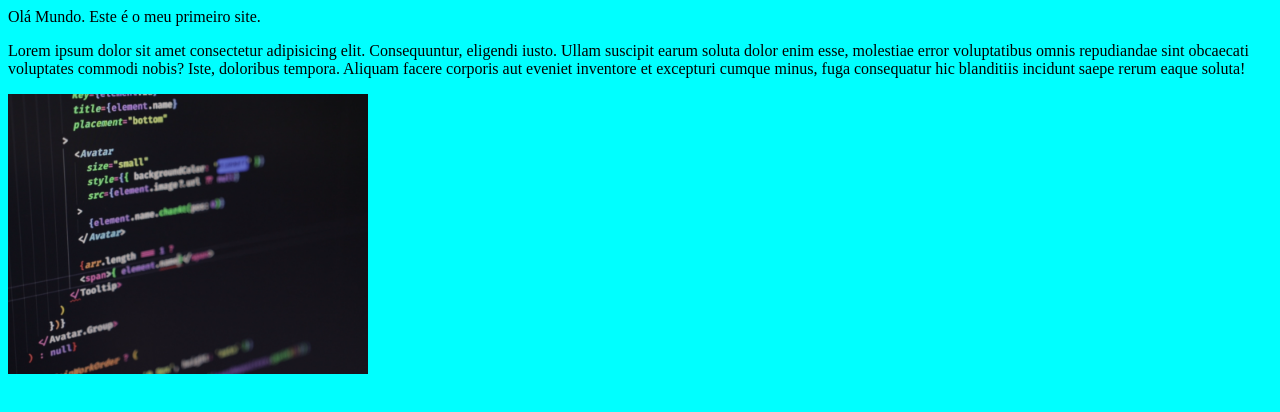
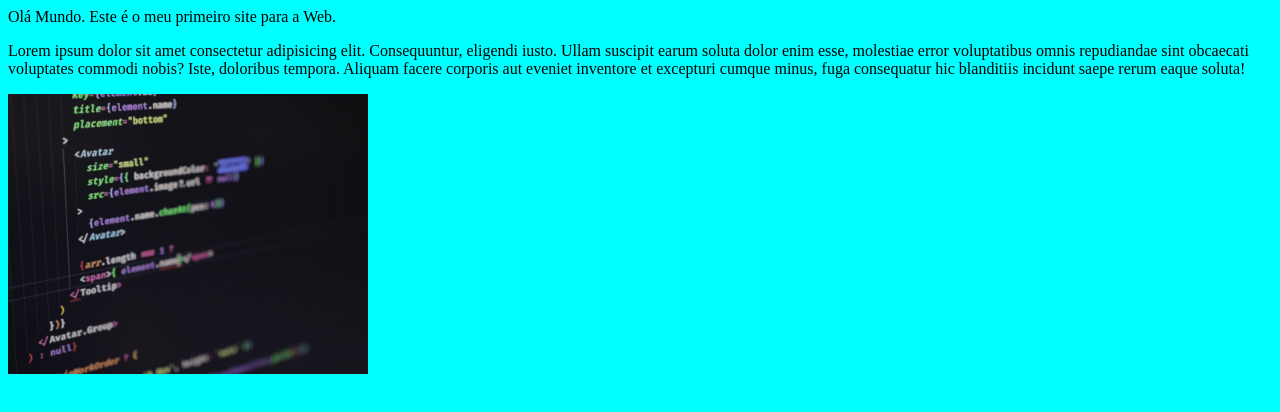
Before and after one commit to guilhermetft/ProjetoWeb1, a plain HTML site: page index.html in a window 1280 px wide. Drawn offline with Linux system fonts and the light colour scheme.

Commit message:
Atualização dos textos V2

```diff
--- a/index.html
+++ b/index.html
@@ -7,7 +7,8 @@
     <link rel="stylesheet" href="style.css">
 </head>
 <body>
-    Olá Mundo. Este é o meu primeiro site.<br>
+    Olá Mundo. Este é o meu primeiro site para a Web.<br>
+
     <p>Lorem ipsum dolor sit amet consectetur adipisicing elit. Consequuntur, eligendi iusto. Ullam suscipit earum soluta dolor enim esse, molestiae error voluptatibus omnis repudiandae sint obcaecati voluptates commodi nobis? Iste, doloribus tempora. Aliquam facere corporis aut eveniet inventore et excepturi cumque minus, fuga consequatur hic blanditiis incidunt saepe rerum eaque soluta!</p>
     <img src ="TI.jpg" alt="" width="360px">
 </body>
```
